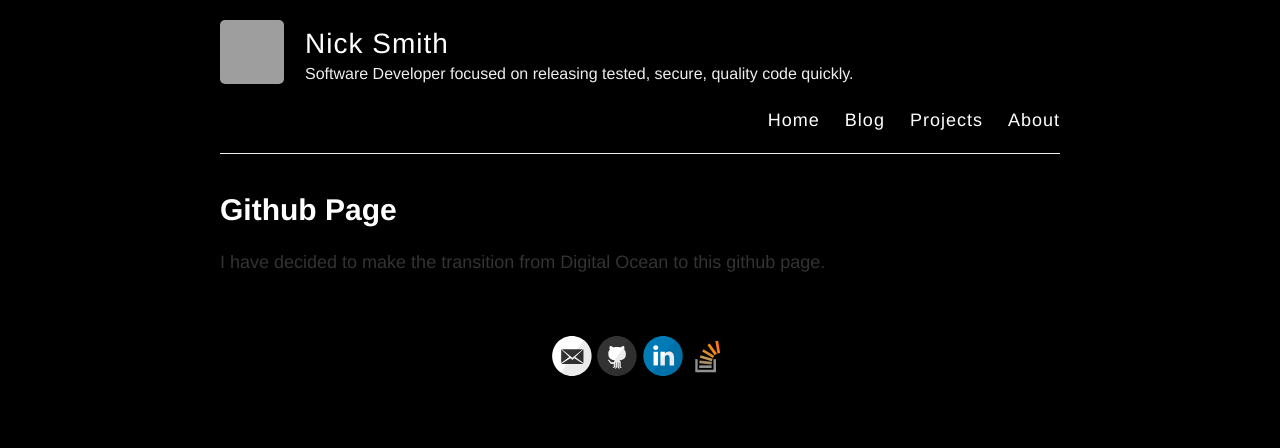
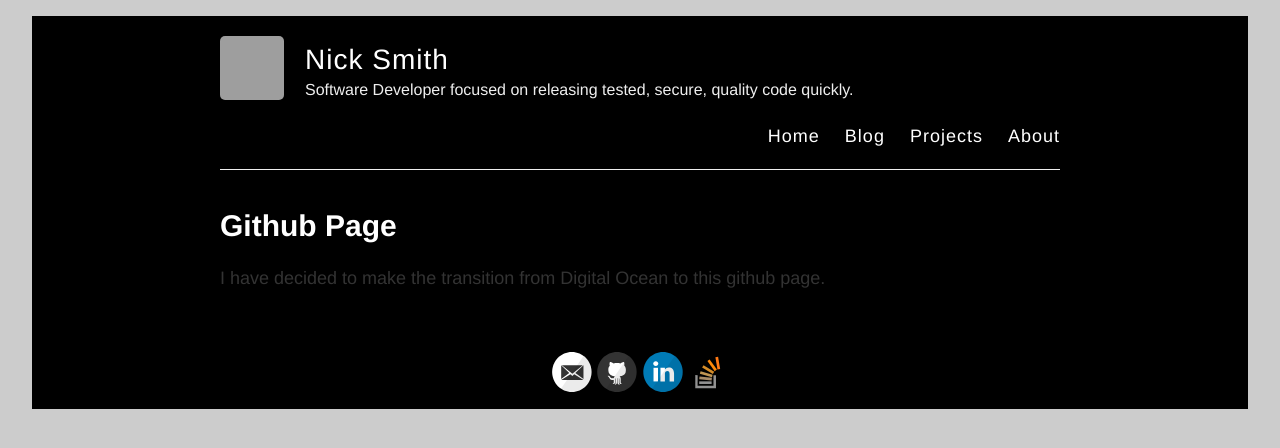
Before and after one commit to clickthisnick/clickthisnick.github.io, a Jekyll site: the page built from _posts/2017-2-1-Github-Page.md, in a window 1280 px wide. Shown: the top 448 px of the page. Built offline with Jekyll 4.4.1, drawn with Linux system fonts in a browser that asks for light colours; grey boxes are pictures that could not be loaded.

```diff
--- a/style.scss
+++ b/style.scss
@@ -283,6 +283,14 @@
   text-align: center;
 }
 
+/*768*/
+@media screen and (min-width:1000px){
+    html {
+        background: #ccc;
+        padding: 1em 2em 1em 2em;
+    }
+}
+
 // Settled on moving the import of syntax highlighting to the bottom of the CSS
 // ... Otherwise it really bloats up the top of the CSS file and makes it difficult to find the start
 @import "highlights";
```
Also changed, not shown: lib/css/clickthisnick.css (+0 -8 lines).
